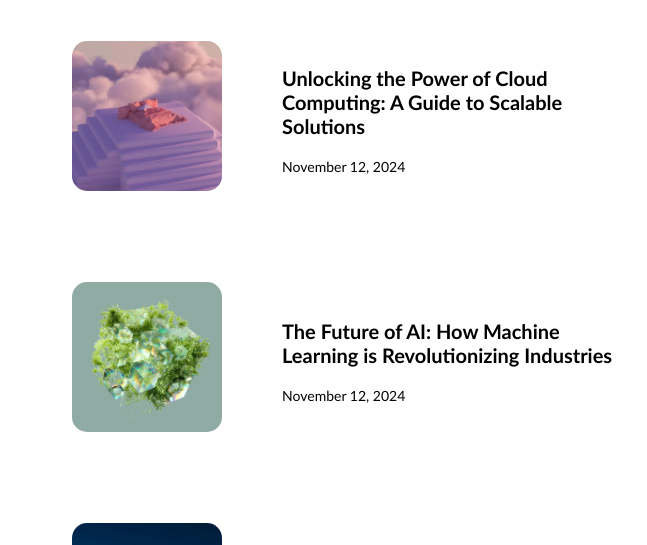
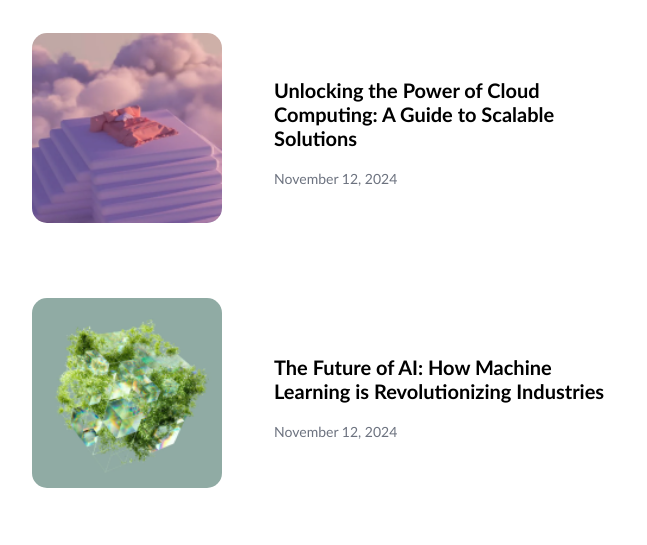
Before and after one commit to eliya908/Website1, a plain HTML site: page index.html in a window 1280 px wide. Shown: the part 178-723 px from the top of the page, without its empty margins (312-959 px from the left). Drawn offline with Linux system fonts and the light colour scheme.

Commit message:
finished project

```diff
--- a/app.css
+++ b/app.css
@@ -44,11 +44,16 @@ body {
 .date {
     font-size: 0.875rem;
     font-weight: 500;
+    color: #6C727F;
 }
 
 img {
     border-radius: 15px;
-    width: 150px;
-    height: 150px;
-    margin: 2.75rem;
+    width: 190px;
+    height: 190px;
+    margin:  2.25rem 2.25rem 2.25rem 0.25rem;
 }
+
+.article-title:hover {
+    color: #555555;
+}
--- a/index.html
+++ b/index.html
@@ -6,6 +6,7 @@
         <meta charset="UTF-8">
     </head>
     <body>
+    <div class="grid">
         <div class="title">
             <h1>We release interesting articles <br> about technology</h1>
             <svg width="180" height="16" viewBox="0 0 180 16" fill="none" xmlns="http://www.w3.org/2000/svg">
@@ -32,7 +33,7 @@
                 <rect x="175.689" y="0.284912" width="2" height="16" transform="rotate(24 175.689 0.284912)" fill="#D9D9D9"/>
                 </svg>
         </div>
-    <div class="grid">
+
         <div class="article-card">
             <div class="image-container">
                 <img src="photo_1.png">
```
